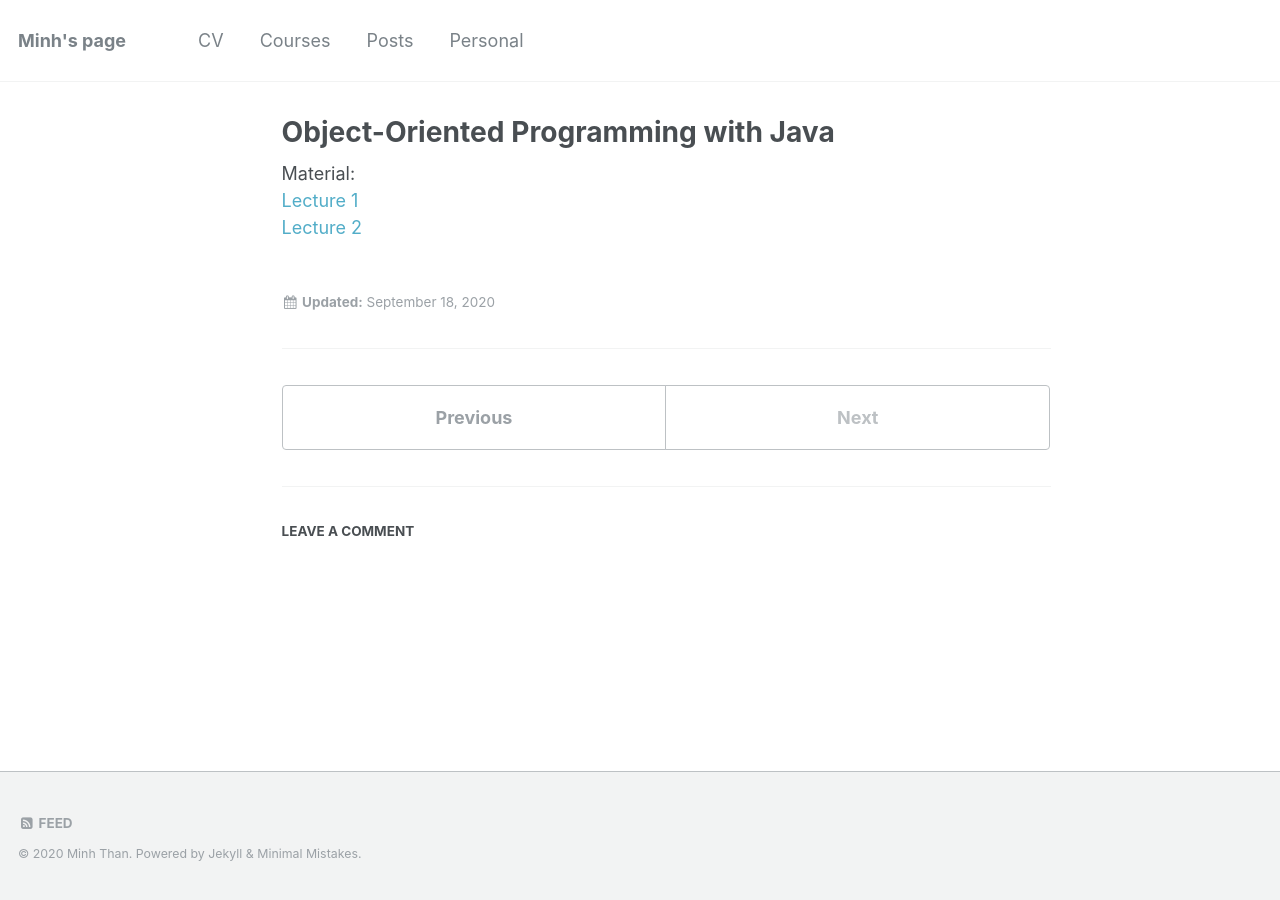
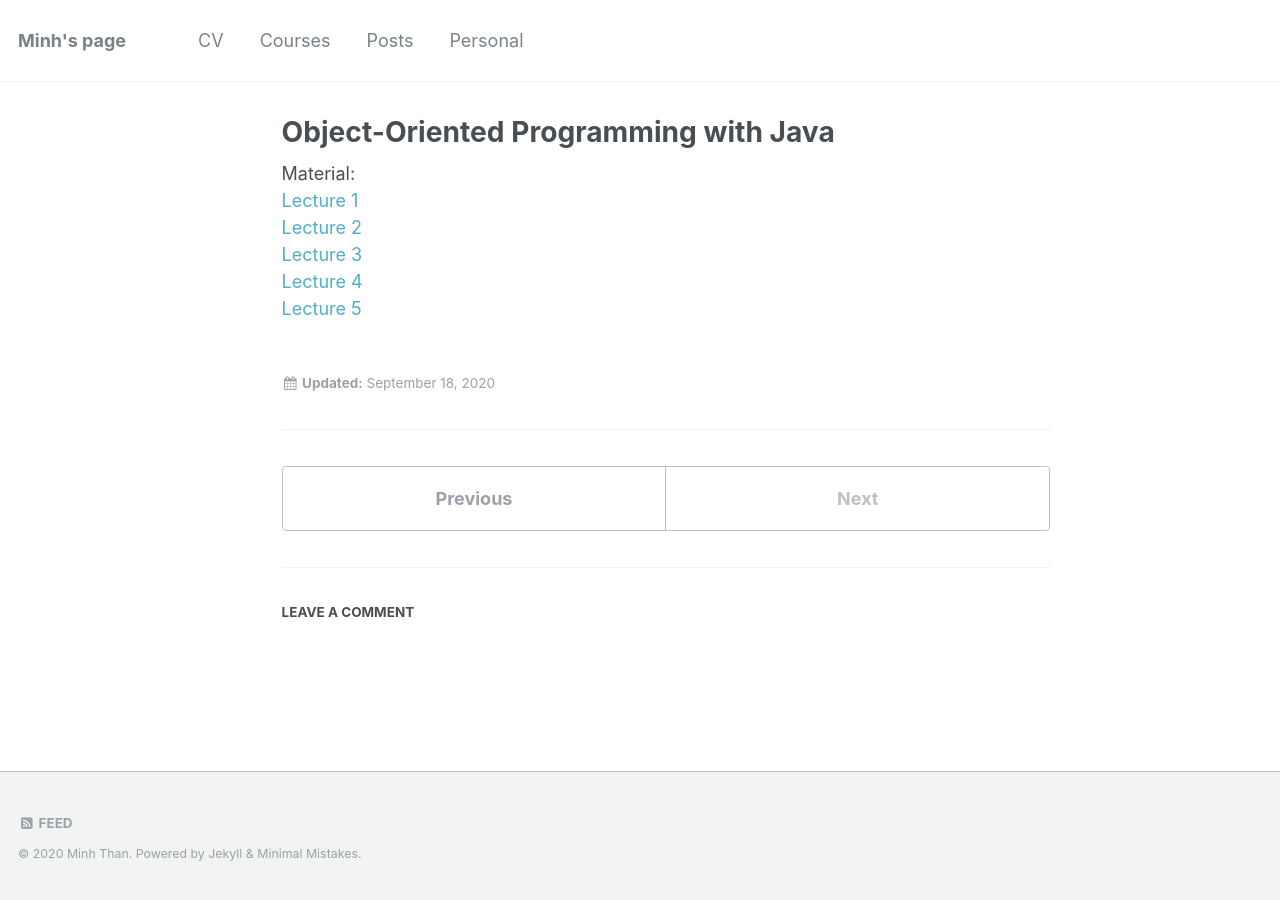
Before and after one commit to thanqminh/thanqminh.github.io, a Jekyll site: the page built from _courses/oopjava.md, in a window 1280 px wide. Built offline with Jekyll 4.4.1, drawn with Linux system fonts in a browser that asks for light colours; comment, search, counter and statistics services are not loaded.

Commit message:
update slides 5

```diff
--- a/_courses/oopjava.md
+++ b/_courses/oopjava.md
@@ -8,6 +8,12 @@ comments: true
 Material:
 [Lecture 1][lecture1]
 [Lecture 2][lecture2]
+[Lecture 3][lecture3]
+[Lecture 4][lecture4]
+[Lecture 5][lecture5]
 
 [lecture1]: /courses/oopjava/lecture1.pptx
 [lecture2]: /courses/oopjava/lecture2.pptx
+[lecture3]: /courses/oopjava/lecture3.pptx
+[lecture4]: /courses/oopjava/lecture4.pptx
+[lecture5]: /courses/oopjava/lecture5.pptx
```
